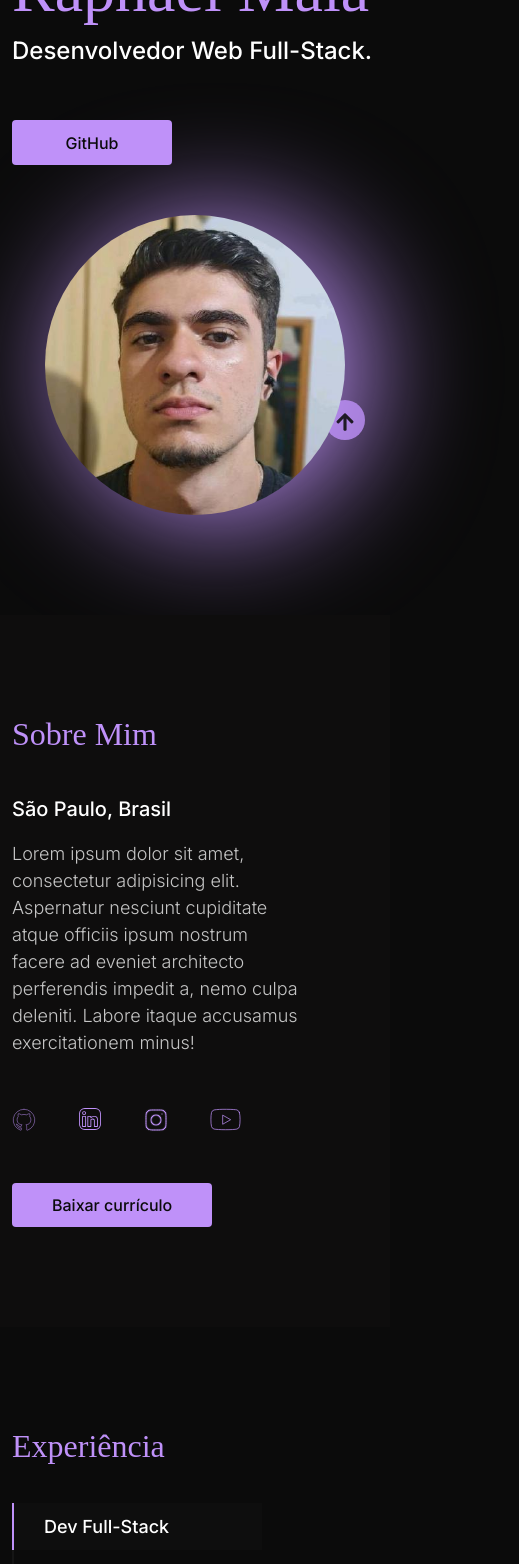
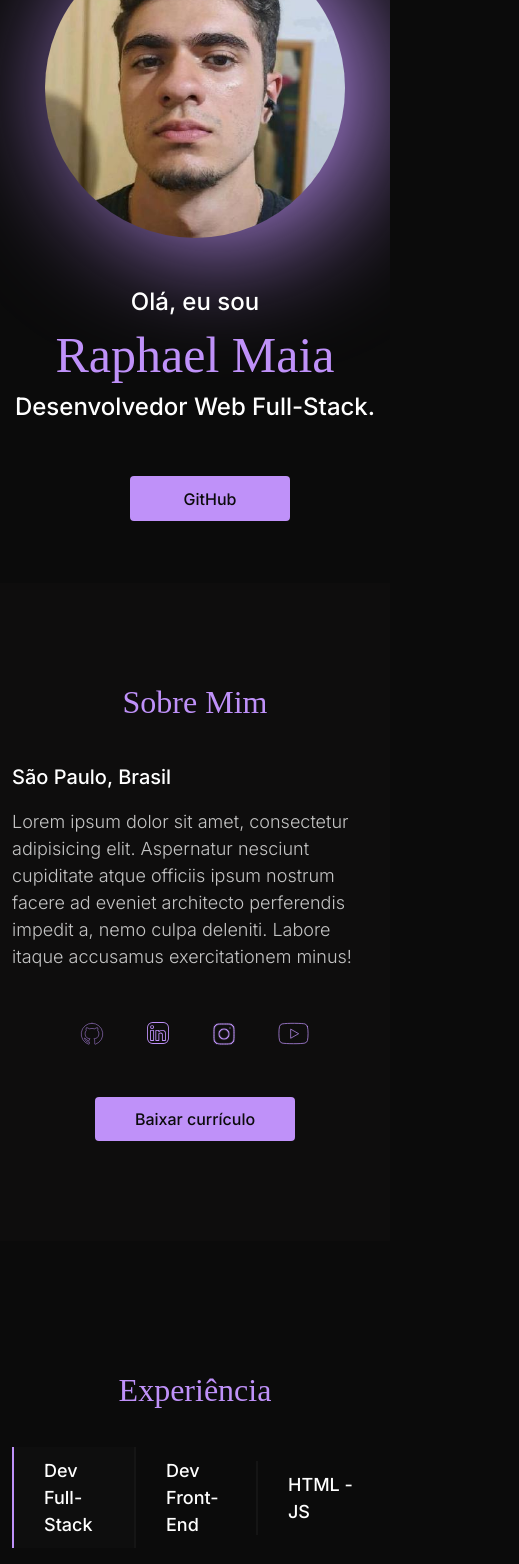
Before and after one commit to oRaPhael-bot/Curriculum-V2, a React (Vite) app: page / in a window 390 px wide. Shown: the part 240-1804 px from the top of the page, 519 px wide, since content can reach past the window. Built offline with nearby package versions, Linux system fonts and the light colour scheme; a web font is replaced by a local one.

Commit message:
Inserção Responsivo

```diff
--- a/src/components/AboutMe/aboutMe.jsx
+++ b/src/components/AboutMe/aboutMe.jsx
@@ -5,7 +5,8 @@ import gitHubIcon from '../../assets/Icons/github.svg'
 import linkedinIcon from '../../assets/Icons/linkedin.svg'
 import instagramIcon from '../../assets/Icons/instagram.svg'
 import youtubeIcon from '../../assets/Icons/youtube.svg'
-import teste from '../../pdf/testeD.png'
+// import teste from '../../pdf/testeD.png'
+import curriculo from '../../pdf/Curriculo.jpg'
 
 export default function aboutMe() {
   return (
@@ -15,11 +16,12 @@ export default function aboutMe() {
             <div className="row">
                 <div className="col-md-12" style={{ display: 'flex', justifyContent: 'center', flexDirection: 'column', margin: "100px 0"}}>
                     <div className={styles.about_me_text}>
-                        <h2 className={styles.title_section} style={{marginBottom: "40px"}}>Sobre Mim</h2>
+                        <h2 className={styles.title_section} style={{ marginBottom: "40px" }}>Sobre Mim</h2>
                         <p style={{ fontSize: "20px", fontWeight: "500" }}>
                             São Paulo, Brasil
                         </p>
-                        <p className={styles.description} style={{ width: "80%" }}>
+                        <p className={styles.description} style={{ width: "auto" }}>
+                          {/* 40px */}
                             Lorem ipsum dolor sit amet, consectetur adipisicing elit. Aspernatur nesciunt cupiditate atque officiis ipsum nostrum facere ad eveniet architecto perferendis impedit a, nemo culpa deleniti. Labore itaque accusamus exercitationem minus!
                         </p>
                     </div>
@@ -37,7 +39,7 @@ export default function aboutMe() {
                     <div className={styles.buttons_about}>
                       <button className={styles.curriculum_btn}
                       >
-                        <a href={teste} download='testeDownload'>Baixar currículo</a>
+                        <a href={curriculo} download='Currículo Raphael'>Baixar currículo</a>
                       </button>
                     </div>
                 </div>
--- a/src/components/AboutMe/aboutMe.module.css
+++ b/src/components/AboutMe/aboutMe.module.css
@@ -7,7 +7,7 @@
   font-family: Preahvihear;
   font-size: 32px;
   font-weight: 400;
-    color: #BF91F9;
+  color: #bf91f9;
 }
 
 .img_profile {
@@ -20,30 +20,30 @@
   width: 367px;
   height: 367px;
   margin: 100px 0;
-    border-left: 5px solid #00D2DF;
+  border-left: 5px solid #00d2df;
   border-radius: 4px;
 }
 
 .description {
   font-size: 18px;
   font-weight: 300;
-    color: #C4C4C4;
+  color: #c4c4c4;
 }
 
 .about_me_social_links {
-    display:  flex;
+  display: flex;
   align-items: center;
   gap: 40px;
   margin: 30px 0;
 }
 
 .about_me_social_links a {
-    transition: .2s;
+  transition: 0.2s;
 }
 
 .about_me_social_links a:hover {
   transform: translateY(-5px);
-    transition: .2s;
+  transition: 0.2s;
 }
 
 .buttons_about {
@@ -51,23 +51,62 @@
 }
 
 .curriculum_btn {
-    background-color: #BF91F9;
-    color: #0B0B0B;
+  background-color: #bf91f9;
+  color: #0b0b0b;
   font-size: 16px;
   font-weight: 500;
   font-family: inter;
   border: none;
   border-radius: 4px;
   padding: 10px 40px 10px 40px;
-    transition: .2s;
+  transition: 0.2s;
 }
 
 .curriculum_btn:hover {
-    transform: scale(.96);
-    transition: .2s;
+  transform: scale(0.96);
+  transition: 0.2s;
 }
 
 .curriculum_btn a {
   text-decoration: none;
-    color: #0B0B0B;
+  color: #0b0b0b;
 }
+
+@media (max-width: 540px) {
+
+  .title {
+    display: flex;
+    justify-content: center;
+    align-items: center;
+  }
+
+  .description {
+    display: flex;
+    justify-content: center;
+    align-items: center;
+  }
+
+  .title_section {
+    display: flex;
+    justify-content: center;
+    align-items: center;
+  }
+
+  .img_profile {
+    display: flex;
+    justify-content: center;
+    align-items: center;
+  }
+
+  .about_me_social_links {
+    display: flex;
+    justify-content: center;
+    align-items: center;
+  }
+
+  .buttons_about {
+    display: flex;
+    justify-content: center;
+    align-items: center;
+  }
+}
--- a/src/components/ButtonScrolling/ButtonScrolling.jsx
+++ b/src/components/ButtonScrolling/ButtonScrolling.jsx
@@ -8,7 +8,7 @@ export default function ButtonScrolling() {
   return (
       <button className={styles.home_button_top}>
         <a href="#header_section">
-          <FaArrowUp fontSize={"20px"}/>
+          <FaArrowUp fontSize={"25px"}/>
         </a>
       </button>
   )
--- a/src/components/ButtonScrolling/ButtonScrolling.module.css
+++ b/src/components/ButtonScrolling/ButtonScrolling.module.css
@@ -11,6 +11,7 @@
   transition: 0.2s;
   border: none;
 }
+
 .home_button_top:hover{
  opacity: 1;
  transition: 0.2s;
@@ -21,3 +22,12 @@
   text-decoration: none;
   color: #0e0e0e;
 }
+
+
+@media (max-width: 530px) {
+
+  .home_button_top{
+    display: none;
+  }
+
+}
--- a/src/components/CardsProjects/cardProjects.module.css
+++ b/src/components/CardsProjects/cardProjects.module.css
@@ -62,6 +62,7 @@
   }
 
   @media (max-width: 1200px) {
+
     .button_project {
       padding: 5px;
     }
@@ -72,6 +73,7 @@
   }
 
   @media (max-width: 992px) {
+
     .button_project {
       font-size: 13px;
     }
--- a/src/components/Experiences/experiences.module.css
+++ b/src/components/Experiences/experiences.module.css
@@ -16,7 +16,7 @@
 .sub_title {
   font-size: 16px;
   font-weight: 500;
-    color: #BF91F9;
+  color: #bf91f9;
   margin: 24px 0 32px 0;
 }
 
@@ -29,7 +29,7 @@
   font-family: Preahvihear;
   font-size: 32px;
   font-weight: 400;
-    color: #BF91F9;
+  color: #bf91f9;
 }
 
 .experiences_nav_list {
@@ -47,11 +47,38 @@
 }
 
 .experiences_nav_item:hover {
-    background-color: #0E0E0E;
-    border-left: 2px solid #BF91F9;
+  background-color: #0e0e0e;
+  border-left: 2px solid #bf91f9;
 }
 
 .active {
-    background-color: #0E0E0E;
-    border-left: 2px solid #BF91F9;
+  background-color: #0e0e0e;
+  border-left: 2px solid #bf91f9;
 }
+
+@media (max-width: 768px) {
+
+  .experiences {
+    display: flex;
+    justify-content: center;
+    align-items: center;
+  }
+
+  .title_section {
+    display: flex;
+    justify-content: center;
+    align-items: center;
+  }
+
+  .experiences_nav_list {
+    display: flex;
+    justify-content: center;
+    align-items: center;
+  }
+
+  .experiences_nav_item {
+    display: flex;
+    justify-content: center;
+    align-items: center;
+  }
+}
--- a/src/components/Header/header.jsx
+++ b/src/components/Header/header.jsx
@@ -1,7 +1,13 @@
 import React from "react";
 import styles from "./header.module.css";
+import { useState } from "react";
 
 export default function Header() {
+  const [showMenu, setShowMenu] = useState(false);
+
+  const toggleMenu = () => {
+    setShowMenu(!showMenu);
+  };
   return (
     <>
       <header id="header_section" className="container">
@@ -12,11 +18,18 @@ export default function Header() {
             </div>
             <div className="col-md-6">
               <div className={styles.header_menu}>
-                <ul className={styles.header_menu_list}>
+                <button className={styles.hambuger_button} onClick={toggleMenu}>
+                  ☰
+                </button>
+                <ul
+                  className={`${styles.header_menu_list} ${
+                    showMenu ? styles.active : ""
+                  }`}
+                >
                   <li>
                     <a
                       href="/"
-                      style={{ textDecoration: "none", color: "#ffffff" }}
+                      style={{ textDecoration: "none", color: "#FFFFFF" }}
                     >
                       Home
                     </a>
--- a/src/components/Header/header.module.css
+++ b/src/components/Header/header.module.css
@@ -32,3 +32,20 @@
   transform: scale(0.96);
   transition: 0.2s;
 }
+
+.hambuger_button {
+  display: none;
+}
+
+@media (max-width: 530px) {
+
+  .header_menu {
+    display: none;
+  }
+
+  .hambuger_button {
+    display: block;
+    z-index: 3;
+  }
+
+}
--- a/src/components/Projects/project.jsx
+++ b/src/components/Projects/project.jsx
@@ -6,8 +6,8 @@ import projects from "./project";
 
 export default function Projects() {
   return (
-    <section id='projects' className={styles.projects}>
-      <div className="container" >
+    <section id="projects" className={styles.projects}>
+      <div className="container">
         <div className="row">
           <div className="col-md-12" style={{ marginTop: "100px" }}>
             <h2 className={styles.title_section}>Projetos</h2>
--- a/src/components/Projects/project.module.css
+++ b/src/components/Projects/project.module.css
@@ -1,4 +1,3 @@
-/* #projects */
 .projects {
   background-color: #0e0d0d;
   margin-top: 30px;
@@ -9,5 +8,15 @@
   font-family: Preahvihear;
   font-size: 32px;
   font-weight: 400;
-    color: #BF91F9;
+  color: #bf91f9;
 }
+
+@media (max-width: 540px) {
+
+  .title_section {
+    display: flex;
+    justify-content: center;
+    align-items: center;
+  }
+
+}
--- a/src/pages/Home/home.jsx
+++ b/src/pages/Home/home.jsx
@@ -18,14 +18,11 @@ export default function home() {
       <section id="home" className={styles.home}>
         <div className="container">
           <div className="row">
+            <div className={styles.home_section}>
               <div
                 className="col-md-6"
-              style={{
-                display: "flex",
-                alignItems: "center",
-              }}
-            >
-              <div>
+                style={{ display: "flex", alignItems: "center" }}>
+                <div className={styles.home_text}>
                   <h2 className={styles.title}>Olá, eu sou</h2>
                   <h1 className={styles.title_name}>Raphael Maia</h1>
                   <h3 className={styles.title_description}>
@@ -50,6 +47,7 @@ export default function home() {
               </div>
             </div>
           </div>
+        </div>
       </section>
       <AboutMe />
       <Experiencies />
--- a/src/pages/Home/home.module.css
+++ b/src/pages/Home/home.module.css
@@ -12,13 +12,13 @@
   font-family: Preahvihear;
   font-size: 32px;
   font-weight: 400;
-    color: #BF91F9;
+  color: #bf91f9;
 }
 
 .title_name {
   font-family: Preahvihear;
   font-size: 64px;
-    color: #BF91F9;
+  color: #bf91f9;
 }
 
 .title_description {
@@ -34,7 +34,7 @@
 .home_button_github {
   width: 160px;
   height: 45px;
-    background-color: #BF91F9;
+  background-color: #bf91f9;
   border: none;
   border-radius: 4px;
   position: relative;
@@ -43,26 +43,17 @@
   justify-content: center;
   align-items: center;
   gap: 15px;
-    transition: .2s;
+  transition: 0.2s;
 }
 
 .home_button_github:hover {
-    transform: scale(.96);
-    transition: .2s;
+  transform: scale(0.96);
+  transition: 0.2s;
 }
-
-  /* .home_button_github::before {
-    content: '';
-    position: absolute;
-    top: -1px; left: -1px; right: -1px; bottom: -1px;
-    border-radius: inherit;
-    background: linear-gradient(45deg, #D24074, #6518B4);
-    z-index: -1;
-  } */
 
 .home_button_github a {
   text-decoration: none;
-    color: #0B0B0B;
+  color: #0b0b0b;
   font-size: 16px;
   font-weight: 500;
 }
@@ -77,14 +68,14 @@
 }
 
 .home_img::before {
-    content: '';
+  content: "";
   position: absolute;
   top: 55px;
   left: 55px;
   right: -1px;
   bottom: -1px;
   z-index: -1;
-    background: linear-gradient(40deg, #BF91F9, #BF91F9);
+  background: linear-gradient(40deg, #bf91f9, #bf91f9);
   filter: blur(60px);
   border-radius: 50%;
   width: 300px;
@@ -97,5 +88,76 @@
   height: 300px;
   border-radius: 50%;
   z-index: 1;
-    /* box-shadow: 0px 0px 60px 1px #BF91F9; */
 }
+
+.home_section {
+  display: flex;
+}
+
+@media (max-width: 530px) {
+
+  .home_text {
+    width: 100%;
+    align-items: center;
+  }
+
+  .home_section {
+    display: flex;
+    flex-direction: column-reverse;
+  }
+
+  .title_description {
+    display: flex;
+    justify-content: center;
+    align-items: center;
+  }
+
+  .title {
+    display: flex;
+    justify-content: center;
+    align-items: center;
+  }
+
+  .title_name {
+    display: flex;
+    justify-content: center;
+    align-items: center;
+    font-size: 50px;
+  }
+
+  .buttons {
+    display: flex;
+    justify-content: center;
+    align-items: center;
+    margin-bottom: 12px;
+  }
+
+  .home_button_github {
+    display: flex;
+    justify-content: center;
+    align-items: center;
+    margin-left: 30px;
+  }
+
+  .home_img {
+    display: flex;
+    justify-content: center;
+    align-items: center;
+  }
+}
+
+@media (max-width: 320px) {
+
+  .home_img::before {
+    display: none;
+  }
+
+  .home_text {
+    text-align: center;
+  }
+
+  .title_name {
+    font-size: 42px;
+  }
+
+}
```
Also changed, not shown: src/pdf/Curriculo.jpg (added). Lines whose indentation alone changed are shown as unchanged.
